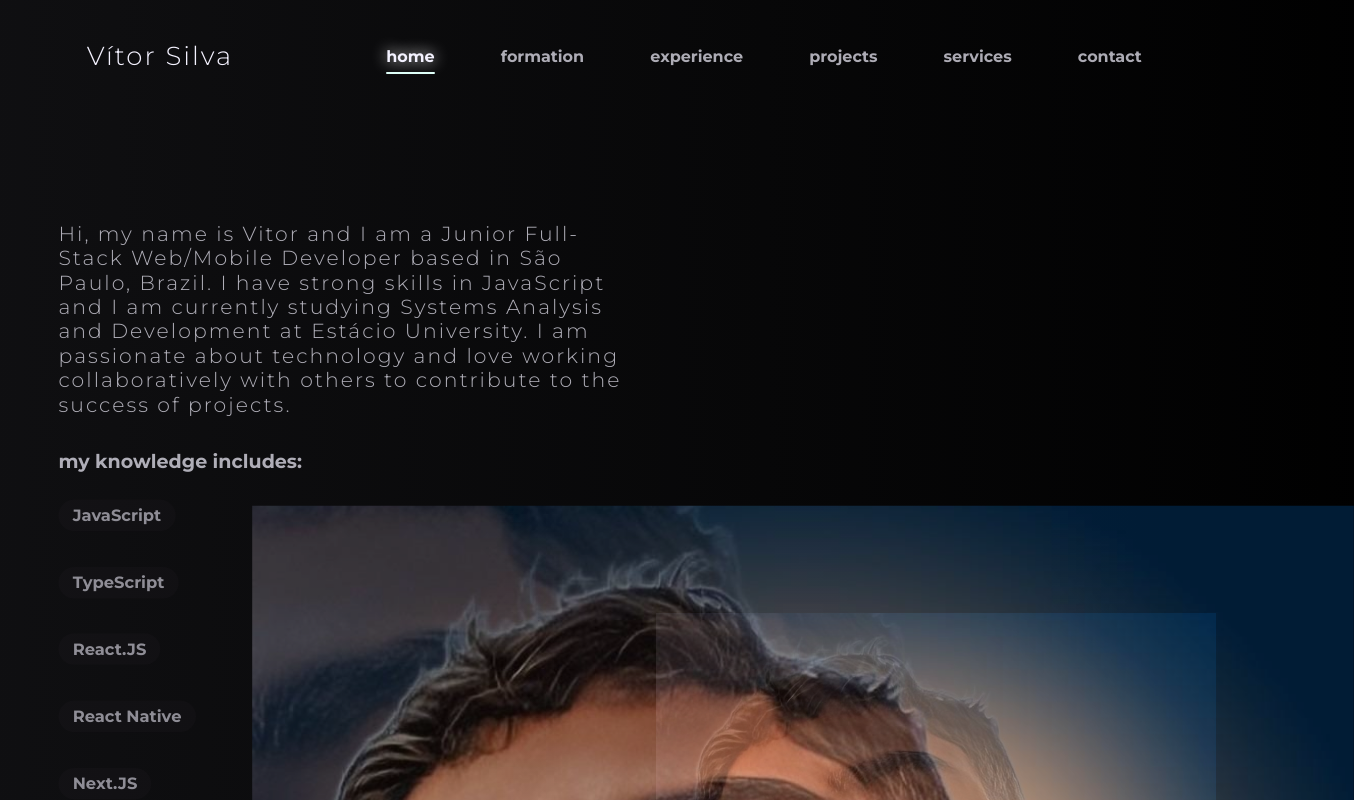
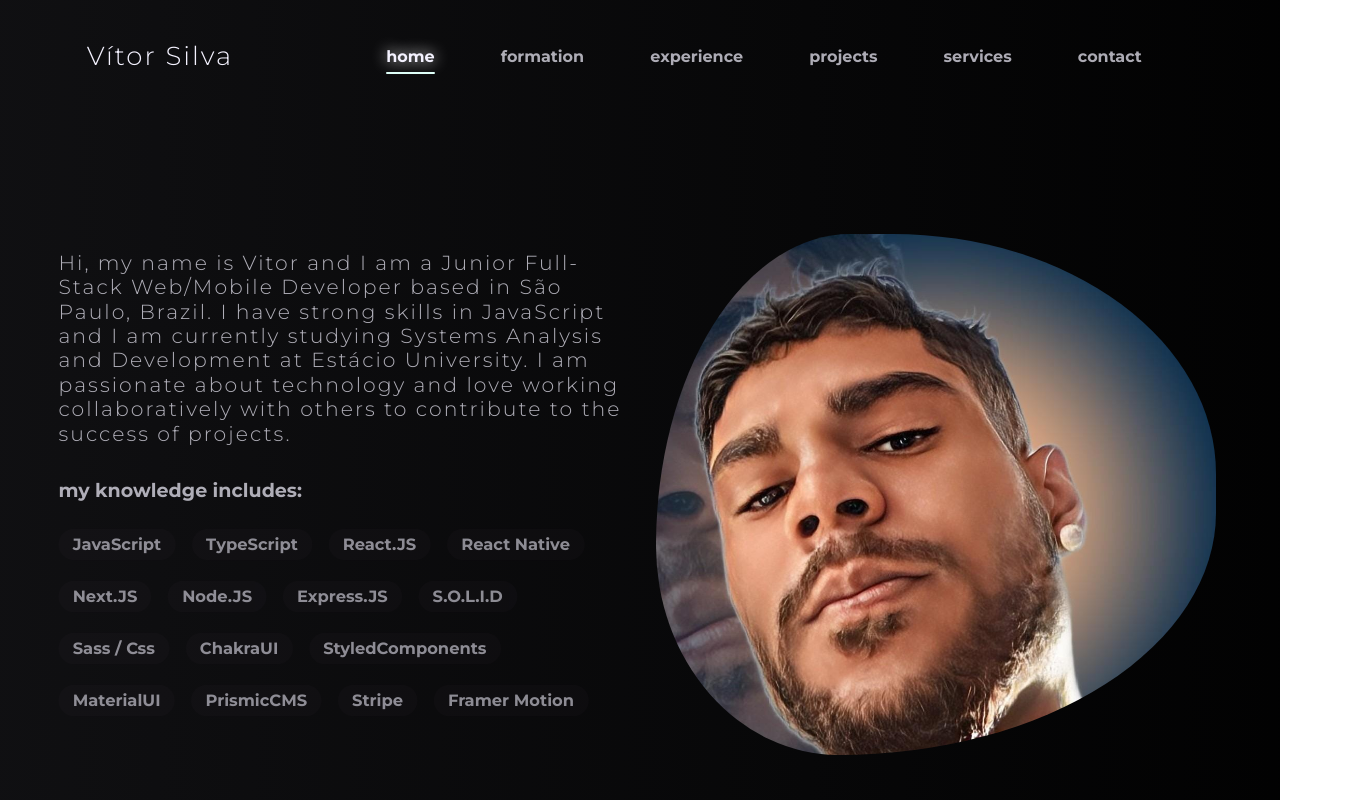
Before and after one commit to VitorVeector/V-tor-Ara-jo, a React (Create React App) app: page / in a window 1280 px wide. Shown: the top 800 px of the page, 1354 px wide, since content can reach past the window. Built offline with nearby package versions, Linux system fonts and the light colour scheme; no server answers.

Commit message:
:lipstick: Style: Blob animation home picture

```diff
--- a/src/pages/Home/index.tsx
+++ b/src/pages/Home/index.tsx
@@ -1,23 +1,26 @@
-import './style.scss';
-import profile from '../../assets/Profile.jpeg';
-import { motion } from 'framer-motion';
+import "./style.scss";
+import profile from "../../assets/Profile.jpeg";
+import { motion } from "framer-motion";
 
 const skills = [
-  { name: 'JavaScript', link: 'https://developer.mozilla.org/en-US/docs/Web/JavaScript' },
-  { name: 'TypeScript', link: 'https://www.typescriptlang.org/' },
-  { name: 'React.JS', link: 'https://reactjs.org/' },
-  { name: 'React Native', link: 'https://reactnative.dev/' },
-  { name: 'Next.JS', link: 'https://nextjs.org/' },
-  { name: 'Node.JS', link: 'https://nodejs.org/en/' },
-  { name: 'Express.JS', link: 'https://expressjs.com/' },
-  { name: 'S.O.L.I.D', link: 'https://en.wikipedia.org/wiki/SOLID' },
-  { name: 'Sass / Css', link: 'https://sass-lang.com/' },
-  { name: 'ChakraUI', link: 'https://chakra-ui.com/' },
-  { name: 'StyledComponents', link: 'https://styled-components.com/' },
-  { name: 'MaterialUI', link: 'https://mui.com/' },
-  { name: 'PrismicCMS', link: 'https://prismic.io/' },
-  { name: 'Stripe', link: 'https://stripe.com/' },
-  { name: 'Framer Motion', link: 'https://www.framer.com/motion/' },
+    {
+        name: "JavaScript",
+        link: "https://developer.mozilla.org/en-US/docs/Web/JavaScript",
+    },
+    { name: "TypeScript", link: "https://www.typescriptlang.org/" },
+    { name: "React.JS", link: "https://reactjs.org/" },
+    { name: "React Native", link: "https://reactnative.dev/" },
+    { name: "Next.JS", link: "https://nextjs.org/" },
+    { name: "Node.JS", link: "https://nodejs.org/en/" },
+    { name: "Express.JS", link: "https://expressjs.com/" },
+    { name: "S.O.L.I.D", link: "https://en.wikipedia.org/wiki/SOLID" },
+    { name: "Sass / Css", link: "https://sass-lang.com/" },
+    { name: "ChakraUI", link: "https://chakra-ui.com/" },
+    { name: "StyledComponents", link: "https://styled-components.com/" },
+    { name: "MaterialUI", link: "https://mui.com/" },
+    { name: "PrismicCMS", link: "https://prismic.io/" },
+    { name: "Stripe", link: "https://stripe.com/" },
+    { name: "Framer Motion", link: "https://www.framer.com/motion/" },
 ];
 
 const skillVariants = skills.map((skill, index) => ({
@@ -28,44 +31,58 @@ const skillVariants = skills.map((skill, index) => ({
 export const Home = () => {
     return (
         <header>
-
             <div className="home-container">
                 <div className="home-content">
                     <div className="home-info">
                         <p>
-              Hi, my name is Vitor and I am a Junior Full-Stack Web/Mobile Developer based in São Paulo, Brazil. I have strong skills in JavaScript and I am currently studying Systems Analysis and Development at Estácio University. I am passionate about technology and love working collaboratively with others to contribute to the success of projects.
+                            Hi, my name is Vitor and I am a Junior Full-Stack
+                            Web/Mobile Developer based in São Paulo, Brazil. I
+                            have strong skills in JavaScript and I am currently
+                            studying Systems Analysis and Development at Estácio
+                            University. I am passionate about technology and
+                            love working collaboratively with others to
+                            contribute to the success of projects.
                         </p>
-            <div className='home-info_skills'>
+                        <div className="home-info_skills">
                             <h3>my knowledge includes:</h3>
-              <div className='info_skills-list'>
+                            <div className="info_skills-list">
                                 <ul>
                                     {skills.map((skill, index) => (
                                         <motion.div
                                             key={index}
                                             variants={skillVariants[index]}
                                             initial="hidden"
-                      animate="visible">
-                      <li className='info_skills-item'>
-                        <span><a href={skill.link} target='_blank' rel='noreferrer'>{skill.name}</a></span>
+                                            animate="visible"
+                                        >
+                                            <li className="info_skills-item">
+                                                <span>
+                                                    <a
+                                                        href={skill.link}
+                                                        target="_blank"
+                                                        rel="noreferrer"
+                                                    >
+                                                        {skill.name}
+                                                    </a>
+                                                </span>
                                             </li>
                                         </motion.div>
                                     ))}
                                 </ul>
-                <img src={profile} alt="" />
                             </div>
                         </div>
                     </div>
                     <div className="home-imgs">
                         <motion.div
-              initial={{opacity: 0, y: 60}}
-              animate={{opacity: 1, y: 0}}
-              exit={{opacity: 0, y: 200}}
-              transition={{ duration: 1, delay: .1 }}>
+                            initial={{ opacity: 0, y: 60 }}
+                            animate={{ opacity: 1, y: 0 }}
+                            exit={{ opacity: 0, y: 200 }}
+                            transition={{ duration: 1, delay: 0.1 }}
+                        >
                             <img src={profile} alt="" />
                         </motion.div>
                     </div>
                 </div>
             </div>
         </header>
-  )
+    );
 };
--- a/src/pages/Home/style.scss
+++ b/src/pages/Home/style.scss
@@ -134,9 +134,9 @@
             max-width: 560px;
             width: 100%;
             img{
+                animation: blob 15s ease-in-out infinite;
                 width: 100%;
                 transition: .4s ease-in-out;
-
             }
         }
 
@@ -156,3 +156,30 @@
         }
     }
 }
+
+@keyframes blob {
+    0% {
+        border-radius: 60% 40% 30% 70% / 60% 30% 70% 40%;
+    }
+    15% {
+        border-radius: 50% 40% 70% 30% / 40% 60% 30% 70%;
+    }
+    30% {
+        border-radius: 40% 60% 70% 30% / 70% 40% 60% 30%;
+    }
+    45% {
+        border-radius: 30% 60% 70% 40% / 50% 60% 30% 60%;
+    }
+    60% {
+        border-radius: 40% 60% 70% 30% / 70% 40% 60% 30%;
+    }
+    75% {
+        border-radius: 50% 40% 70% 30% / 40% 60% 30% 70%;
+    }
+    90% {
+        border-radius: 60% 40% 30% 70% / 60% 30% 70% 40%;
+    }
+    100% {
+        border-radius: 60% 40% 30% 70% / 60% 30% 70% 40%;
+    }
+}
```
Lines whose indentation alone changed are shown as unchanged.
